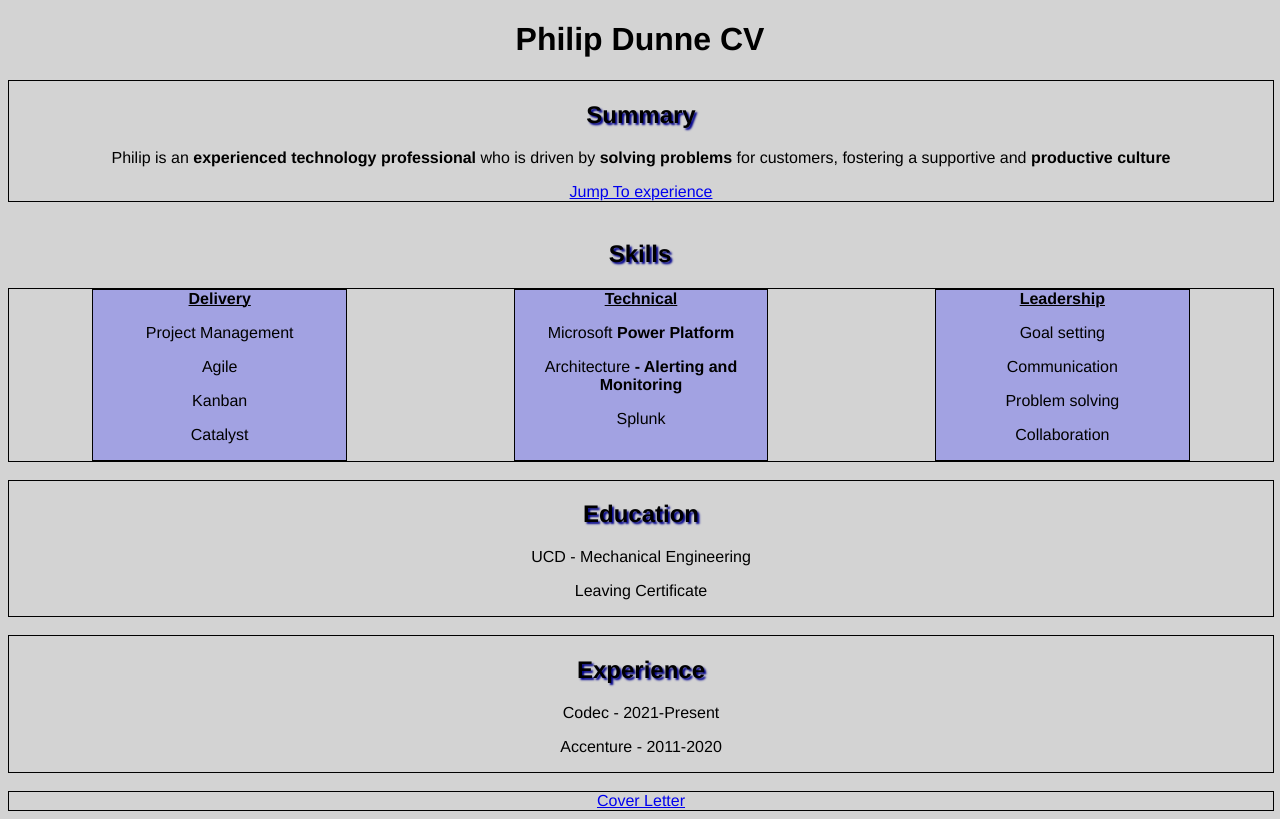
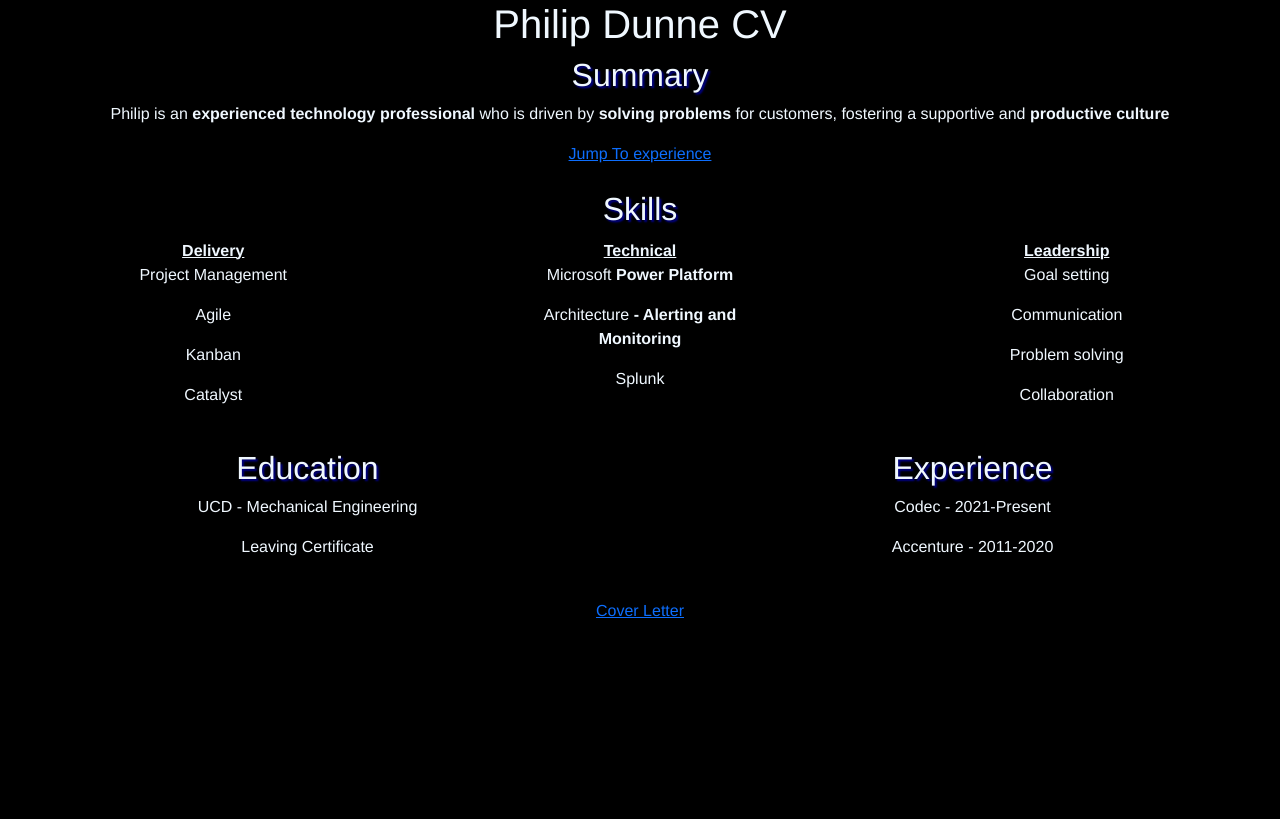
Before and after one commit to phillydunne/phillydunne.github.io, a plain HTML site: page cv/index.html in a window 1280 px wide. Drawn offline with nearby package versions, Linux system fonts and the light colour scheme.

Commit message:
updating CV to use bootstrap v5

```diff
--- a/cv/index.html
+++ b/cv/index.html
@@ -3,25 +3,31 @@
 
     <head>
         <title>Philip Dunne CV</title>
+        <link href="https://cdn.jsdelivr.net/npm/bootstrap@5.3.3/dist/css/bootstrap.min.css" rel="stylesheet" integrity="sha384-QWTKZyjpPEjISv5WaRU9OFeRpok6YctnYmDr5pNlyT2bRjXh0JMhjY6hW+ALEwIH" crossorigin="anonymous">
         <link rel="stylesheet" href="../styles/style.css"/>
+        <script src="https://cdn.jsdelivr.net/npm/bootstrap@5.3.3/dist/js/bootstrap.bundle.min.js" integrity="sha384-YvpcrYf0tY3lHB60NNkmXc5s9fDVZLESaAA55NDzOxhy9GkcIdslK1eN7N6jIeHz" crossorigin="anonymous"></script>
     </head>
 
 
     <body>
         <h1>Philip Dunne CV</h1>
-        <div id="summary" class="container">
         <h2 class="shadow">Summary</h2>
+        <div class="container">
+            <div class="row">
+                <div id="summary" class="col-lg-12">
                     <p>Philip is an <span class="highlight">experienced technology professional</span> who is driven by <span class="highlight">solving problems</span> for customers, fostering a supportive and <span class="highlight">productive culture</span></p>
                     <a href="#experience">Jump To experience</a>
                 </div>
-
+            </div>
+        </div>
 
         <br>
 
         <h2 class="shadow">Skills</h2>
-        <div id="skills" class="container">
 
-            <div class="column1">
+        <div class="container" id="skills">
+            <div class="row">
+                <div class="col-lg-3">
 
                     <span class="listHeader">Delivery</span>
                     <p>Project Management</p>
@@ -30,7 +36,7 @@
                     <p>Catalyst</p>
 
                 </div>
-            <div class="column2">
+                <div class="col-lg-3">
 
                     <span class="listHeader">Technical</span>
                     <p>Microsoft <span class="highlight">Power Platform</span></p>
@@ -38,7 +44,7 @@
                     <p>Splunk</p>
 
                 </div>
-            <div class="column3">
+                <div class="col-lg-3">
 
                     <span class="listHeader">Leadership</span>
                     <p>Goal setting</p>
@@ -49,9 +55,13 @@
                 </div>
             </div>
 
+        </div>
+
         <br>
 
-        <div id="education" class="container">
+        <div class="container">
+            <div class="row">
+                <div id="education" class="col-lg-5">
                     <h2 class="shadow">Education</h2>
                     <p>UCD - Mechanical Engineering</p>
                     <p>Leaving Certificate</p>
@@ -59,17 +69,23 @@
 
                 <br>
 
-        <div id="experience" class="container">
+                <div id="experience" class="col-lg-5">
                     <h2 class="shadow">Experience</h2>
                     <p>Codec - 2021-Present</p>
                     <p>Accenture - 2011-2020</p>
 
                 </div>
+            </div>
+        </div>
 
         <br />
 
         <div class="container">
+            <div class="row">
+                <div class="col-lg-12">
                     <a href = "../index.html" target="_blank ">Cover Letter</a>
+                </div>
+            </div>
         </div>
 
 
--- a/styles/style.css
+++ b/styles/style.css
@@ -1,7 +1,12 @@
 body{
     text-align: center;
-    background-color: lightgray;
+    background-color: black;
     font-family: Helvetica;
+    color: aliceblue;
+}
+
+.row{
+    justify-content: space-between;
 }
 
 
@@ -23,13 +28,12 @@ ol{
 }
 
 .container{
-    border: solid black 1px;
+
     margin:0 auto;
 }
 
 #skills div{
     border: solid black 1px;
-    background-color: rgb(162, 162, 226);
 }
 
 
@@ -45,7 +49,7 @@ ol{
     }
 }*/
 
-@media screen and (min-width: 700px){
+/* @media screen and (min-width: 700px){
     #skills{
         display:flex;
         justify-content: space-around;
@@ -59,7 +63,7 @@ ol{
     .column3{
         width: 20%;
     }
-}
+} */
 
 img{
     display: block;
```
Also changed, not shown: index.html (+16 -6 lines). Lines whose indentation alone changed are shown as unchanged.
